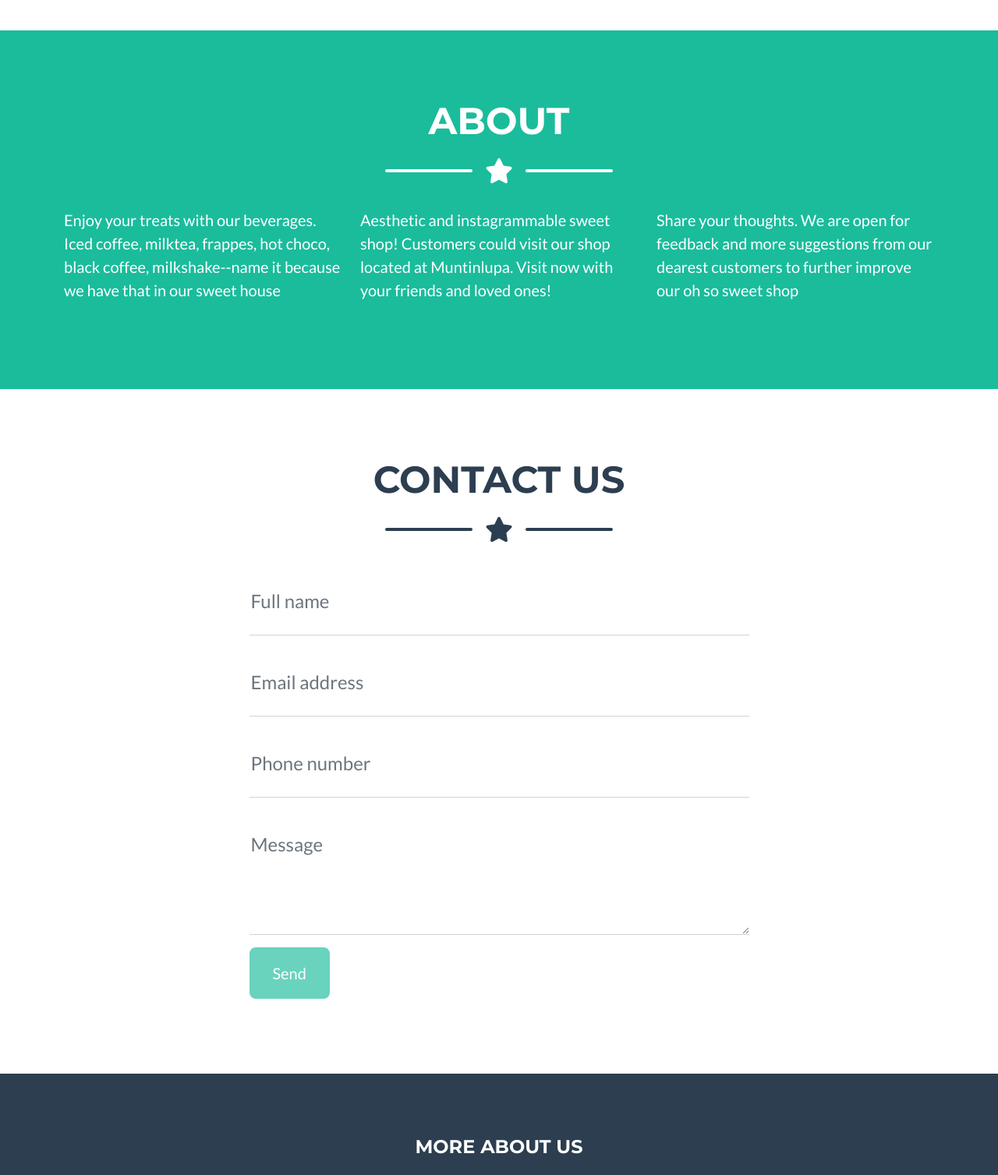
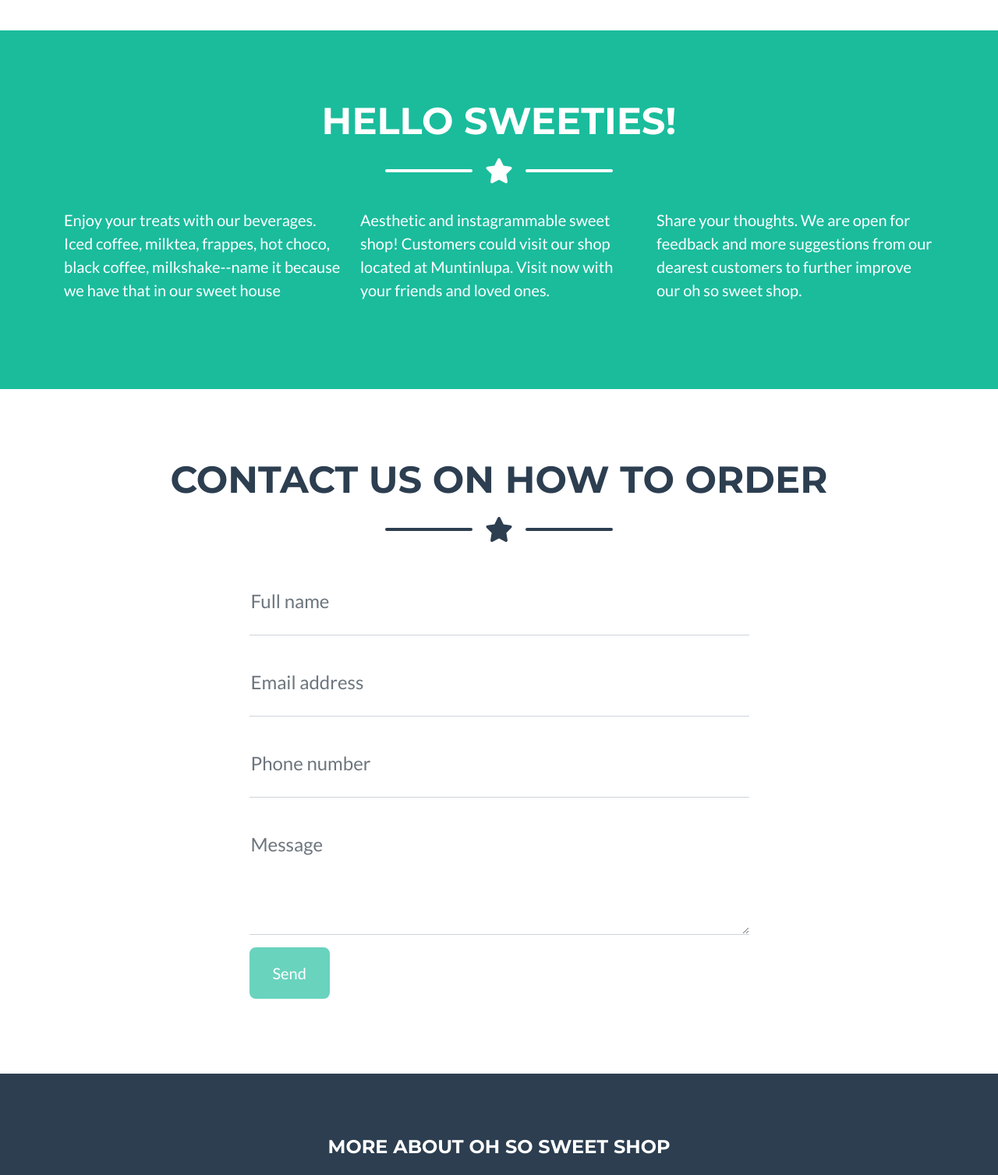
Before and after one commit to kylieclaire/IT2A-Repo-LandingPage, a plain HTML site: page index.html in a window 1280 px wide. Shown: the part 1080-2587 px from the top of the page at 78% size. Drawn offline with nearby package versions, Linux system fonts and the light colour scheme.

Commit message:
Update index.html

```diff
--- a/index.html
+++ b/index.html
@@ -15,7 +15,7 @@
     <body id="page-top">
         <nav class="navbar navbar-expand-lg bg-secondary text-uppercase fixed-top" id="mainNav">
             <div class="container">
-                <a class="navbar-brand" href="#page-top">Oh so Sweet</a>
+                <a class="navbar-brand" href="#page-top">Oh so Sweet Shop</a>
                 <button class="navbar-toggler text-uppercase font-weight-bold bg-primary text-white rounded" type="button" data-bs-toggle="collapse" data-bs-target="#navbarResponsive" aria-controls="navbarResponsive" aria-expanded="false" aria-label="Toggle navigation">
                     Menu
                     <i class="fas fa-bars"></i>
@@ -78,7 +78,7 @@
         </section>
         <section class="page-section bg-primary text-white mb-0" id="about">
             <div class="container">
-                <h2 class="page-section-heading text-center text-uppercase text-white">About</h2>
+                <h2 class="page-section-heading text-center text-uppercase text-white">Hello SWEETIES!</h2>
                 <div class="divider-custom divider-light">
                     <div class="divider-custom-line"></div>
                     <div class="divider-custom-icon"><i class="fas fa-star"></i></div>
@@ -87,14 +87,14 @@
                 <div class="row">
 
                     <div class="col-lg-4 me-auto"><p class="lead">Enjoy your treats with our beverages. Iced coffee, milktea, frappes, hot choco, black coffee, milkshake--name it because we have that in our sweet house</p></div>
-                    <div class="col-lg-4 me-auto"><p class="lead">Aesthetic and instagrammable sweet shop! Customers could visit our shop located at Muntinlupa. Visit now with your friends and loved ones!</p></div>
-                    <div class="col-lg-4 me-auto"><p class="lead">Share your thoughts. We are open for feedback and more suggestions from our dearest customers to further improve our oh so sweet shop</p></div>
+                    <div class="col-lg-4 me-auto"><p class="lead">Aesthetic and instagrammable sweet shop! Customers could visit our shop located at Muntinlupa. Visit now with your friends and loved ones.</p></div>
+                    <div class="col-lg-4 me-auto"><p class="lead">Share your thoughts. We are open for feedback and more suggestions from our dearest customers to further improve our oh so sweet shop.</p></div>
                 </div>
             </div>
         </section>
         <section class="page-section" id="contact">
             <div class="container">
-                <h2 class="page-section-heading text-center text-uppercase text-secondary mb-0">Contact Us</h2>
+                <h2 class="page-section-heading text-center text-uppercase text-secondary mb-0">Contact Us on How to Order</h2>
                 <div class="divider-custom">
                     <div class="divider-custom-line"></div>
                     <div class="divider-custom-icon"><i class="fas fa-star"></i></div>
@@ -158,7 +158,7 @@
                 <div class="row">
                     <!-- Footer Location-->
                     <div class="">
-                        <h4 class="text-uppercase mb-4">More About Us</h4>
+                        <h4 class="text-uppercase mb-4">More About Oh so Sweet Shop</h4>
                         <a class="btn btn-outline-light btn-social mx-1" href="#!"><i class="fab fa-fw fa-facebook-f"></i></a>
                         <a class="btn btn-outline-light btn-social mx-1" href="#!"><i class="fab fa-fw fa-twitter"></i></a>
                         <a class="btn btn-outline-light btn-social mx-1" href="#!"><i class="fab fa-fw fa-linkedin-in"></i></a>
```
